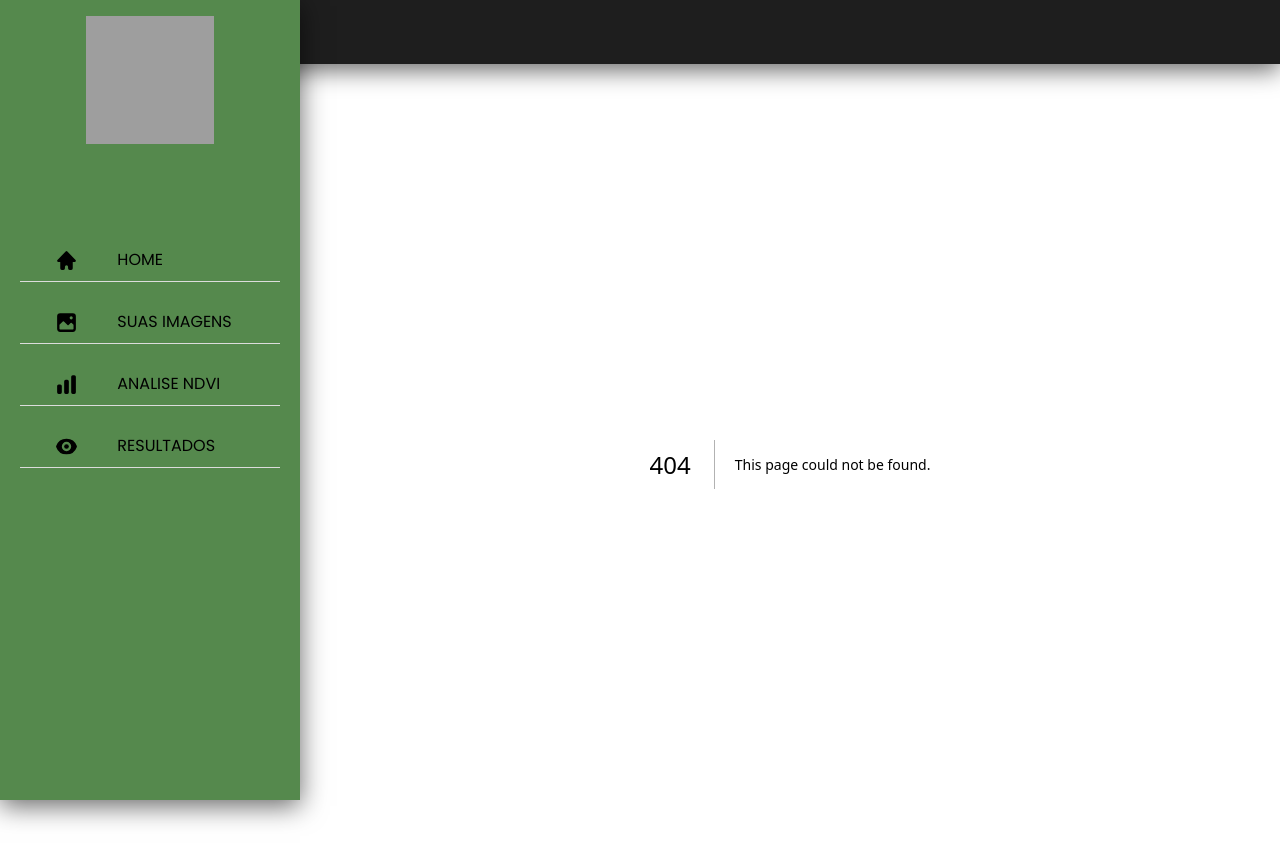
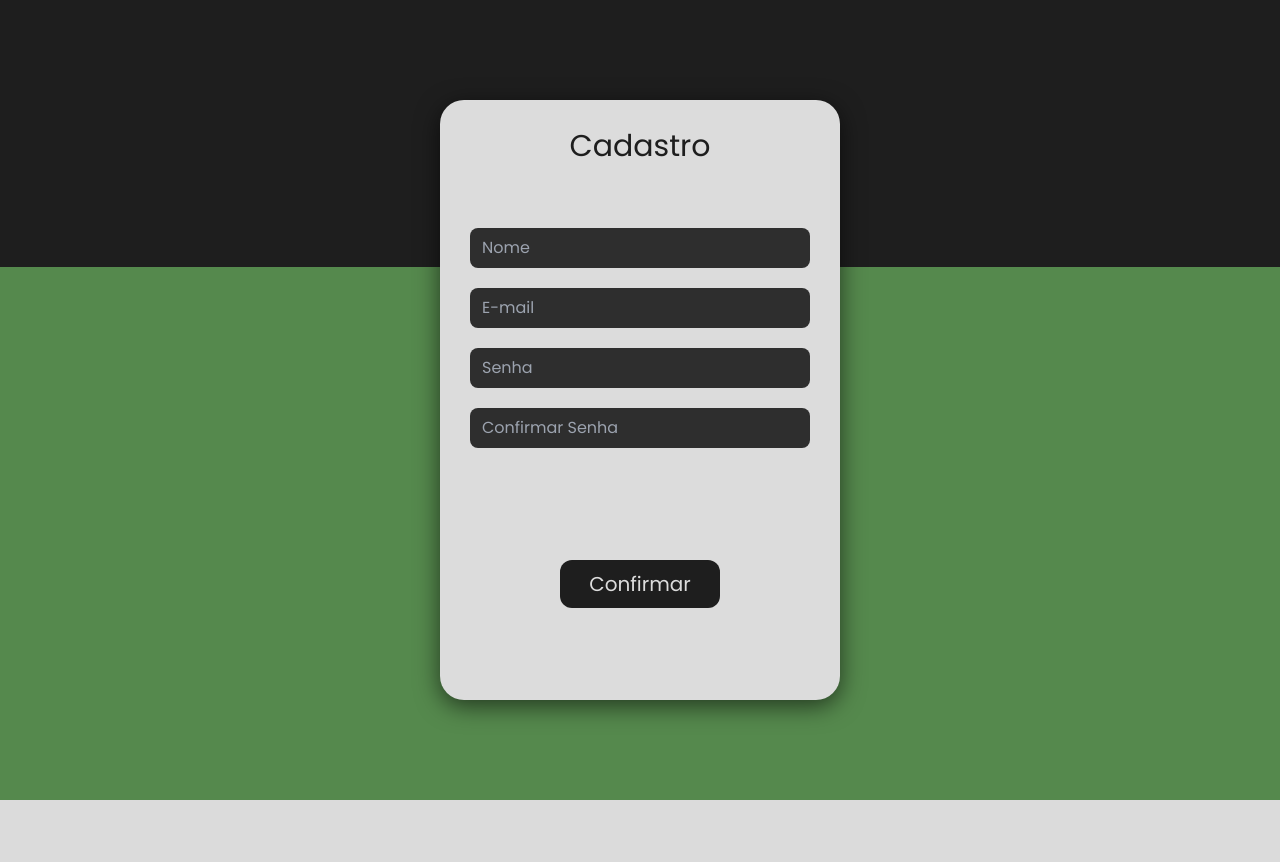
Before and after one commit to zolet360/sat-agro, a Next.js app: page /usuario/cadastro in a window 1280 px wide. Before the commit this address had no page. After the commit the page ends 800 px from the top, so only its background shows below. Built offline with nearby package versions, Linux system fonts and the light colour scheme; grey boxes are pictures that could not be loaded.

Commit message:
tela de cadastro de usuario criada

```diff
--- a/package.json
+++ b/package.json
@@ -10,6 +10,7 @@
   },
   "dependencies": {
     "@heroicons/react": "^2.1.5",
+    "axios": "^1.7.7",
     "next": "14.2.5",
     "react": "^18",
     "react-dom": "^18"
--- a/src/components/Input.tsx
+++ b/src/components/Input.tsx
@@ -4,20 +4,22 @@ interface inputProps {
   id: string;
   className?: string;
   type?: string;
+  setFormData: any;
 }
 
-export default function Input({ label, value, id, className, type, ...props }: inputProps) {
+export default function Input({ label, value, id, className, type, setFormData, ...props }: inputProps) {
+  function handleChange(event: any) {
+    const { id, value } = event.target;
+    setFormData((prevFormData) => ({
+      ...prevFormData,
+      [id]: value,
+    }));
+  }
+
   return (
     <div className={`flex flex-col ${className}`}>
-      <label className="text-black font-semibold">{label}</label>
-      <input
-        className="px-3 py-2 rounded-lg shadow-md text-black outline-none"
-        type={type}
-        value={value}
-        id={id}
-        name={id}
-        {...props}
-      />
+      <label className="text-gray-300 font-semibold">{label}</label>
+      <input className="px-3 py-2 rounded-lg  outline-none bg-soft-black " type={type} value={value} id={id} name={id} {...props} onChange={handleChange} />
     </div>
   );
 }
--- a/src/components/SideBar.tsx
+++ b/src/components/SideBar.tsx
@@ -1,10 +1,12 @@
 import Navigation from "./Navgation";
+import logo from "../../public/assets/logo.png";
+import Image from "next/image";
 
 export default function SideBar() {
   return (
     <div className="h-screen w-[300px] fixed bg-green shadow-custom-dark">
       <div className="flex justify-center py-4 w-full">
-        <img className="w-32 h-32" src="assets/logo.png" alt="" />
+        <Image className="w-32 h-32" src={logo} alt="logo" />
       </div>
       <div className="flex justify-center mt-20 w-full px-5">
         <Navigation />
--- a/src/pages/_app.tsx
+++ b/src/pages/_app.tsx
@@ -10,7 +10,7 @@ const font = Poppins({ subsets: ["latin"], weight: ["300", "400", "500", "600",
 export default function App({ Component, pageProps }: AppProps) {
   const router = useRouter();
 
-  const isLoginPage = router.pathname === "/login";
+  const isLoginPage = router.pathname === "/login" || "/usuario/cadastro";
 
   return (
     <div className={font.className}>
--- a/src/pages/login.tsx
+++ b/src/pages/login.tsx
@@ -12,28 +12,30 @@ export default function Login() {
 
   const router = useRouter();
 
-  function handleNavigation(): void {
-    router.push("/home");
+  function handleNavigation(route: string): void {
+    router.push(route);
   }
 
   return (
     <div className="flex flex-col h-screen w-screen justify-center items-center">
-      <div className="bg-white w-[450px] h-[600px] absolute rounded-3xl flex flex-col items-center p-7 shadow-custom-dark">
+      <div className="bg-black w-[400px] h-[550px] absolute rounded-3xl flex flex-col items-center p-7 shadow-custom-dark">
         <UserCircleIcon className=" text-green w-40 h-40" />
 
-        <div className="w-full mt-14 flex flex-col gap-7">
-          <Input type="email" value={formData.email} id="email" placeHolder={"E-mail"} />
-          <Input type="password" value={formData.senha} id="senha" placeHolder={"Senha"} />
+        <div className="w-full mt-12 flex flex-col gap-4">
+          <Input type="email" setFormData={setFormData} value={formData.email} id="email" placeHolder={"E-mail"} />
+          <Input type="password" setFormData={setFormData} value={formData.senha} id="senha" placeHolder={"Senha"} />
         </div>
 
-        <div className="w-full mt-10 flex flex-col gap-7">
-          <Button className="bg-green hover:bg-green-more-dark font-medium" onClick={handleNavigation}>
+        <div className="w-full mt-10 flex items-center flex-col gap-4">
+          <Button className="text-white bg-soft-black  h-12 w-40 text-xl hover:text-lg border-gray-500" onClick={() => handleNavigation("/home")}>
             Login
           </Button>
-          <Button className="bg-green hover:bg-green-more-dark font-medium">Cadastre-se</Button>
+          <Button className="text-white  h-12 w-40 bg-soft-black text-xl hover:text-lg border-gray-500 border-solid" onClick={() => handleNavigation("/usuario/cadastro")}>
+            Cadastre-se
+          </Button>
         </div>
       </div>
-      <div className="w-screen h-1/3 flex justify-center items-center bg-black"></div>
+      <div className="w-screen h-1/3 flex justify-center items-center bg-soft-black"></div>
       <div className="w-screen h-2/3 flex justify-center items-center bg-green"></div>
     </div>
   );
--- /dev/null
+++ b/src/pages/usuario/cadastro.tsx
@@ -0,0 +1,36 @@
+import Button from "@/components/Button";
+import Input from "@/components/Input";
+import { useState } from "react";
+
+interface User {
+  nome: string;
+  email: string;
+  senha: string;
+  confirmaSenha: string;
+}
+
+export default function Usuario() {
+  const [formData, setFormData] = useState<User>({
+    nome: "",
+    email: "",
+    senha: "",
+    confirmaSenha: "",
+  });
+
+  return (
+    <div className="flex flex-col h-screen w-screen justify-center items-center">
+      <div className="bg-white w-[400px] h-[600px] absolute rounded-3xl flex items-center flex-col p-7 shadow-custom-dark text-black">
+        <h1 className="text-3xl">Cadastro</h1>
+        <div className="mt-16 flex flex-col gap-5">
+          <Input placeHolder="Nome" value={formData.nome} id="nome" setFormData={setFormData} />
+          <Input type="email" placeHolder="E-mail" value={formData.email} id="email" setFormData={setFormData} />
+          <Input placeHolder="Senha" value={formData.senha} id="senha" setFormData={setFormData} />
+          <Input placeHolder="Confirmar Senha" value={formData.confirmaSenha} id="confirmaSenha" setFormData={setFormData} />
+        </div>
+        <Button className="text-white mt-28 h-12 w-40 text-xl hover:text-lg">Confirmar</Button>
+      </div>
+      <div className="w-screen h-1/3 flex justify-center items-center bg-black"></div>
+      <div className="w-screen h-2/3 flex justify-center items-center bg-green"></div>
+    </div>
+  );
+}
--- a/tailwind.config.ts
+++ b/tailwind.config.ts
@@ -1,11 +1,7 @@
 import type { Config } from "tailwindcss";
 
 const config: Config = {
-  content: [
-    "./src/pages/**/*.{js,ts,jsx,tsx,mdx}",
-    "./src/components/**/*.{js,ts,jsx,tsx,mdx}",
-    "./src/app/**/*.{js,ts,jsx,tsx,mdx}",
-  ],
+  content: ["./src/pages/**/*.{js,ts,jsx,tsx,mdx}", "./src/components/**/*.{js,ts,jsx,tsx,mdx}", "./src/app/**/*.{js,ts,jsx,tsx,mdx}"],
   theme: {
     extend: {
       backgroundImage: {
@@ -17,6 +13,7 @@ const config: Config = {
         "green-dark": "#52824b",
         "green-more-dark": "#385533",
         black: "#1E1E1E",
+        "soft-black": "#2e2e2e",
         white: "gainsboro",
       },
       borderRadius: {
```
Also changed, not shown: src/config/api.tsx (added, +17 -0 lines), 1 other file (tests, documents, lock files or other folders).
